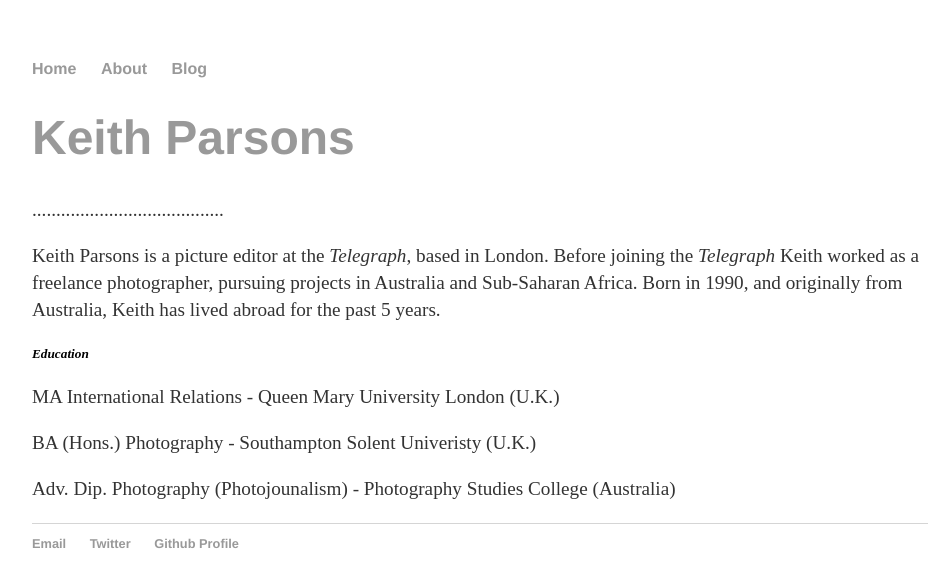
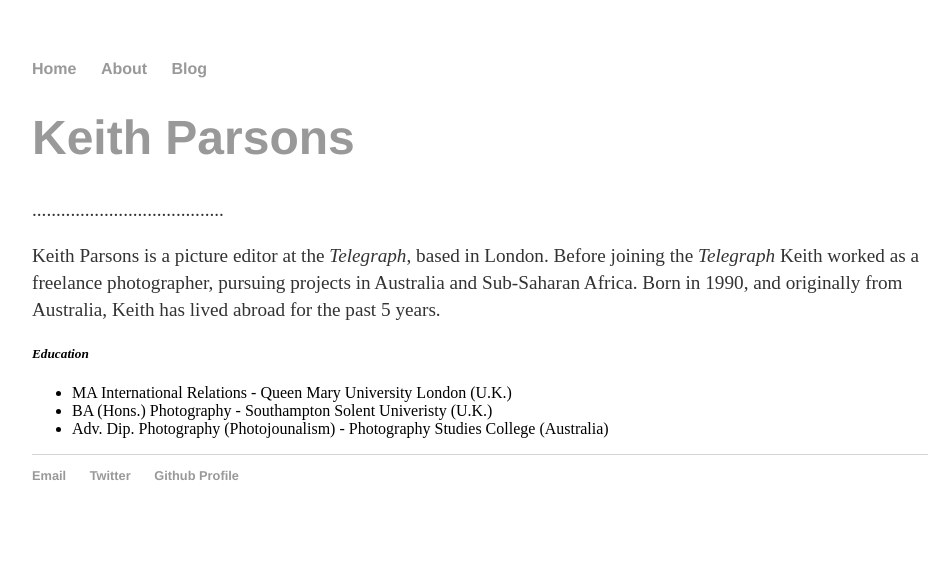
Before and after one commit to klparsons/klparsons90.github.io, a Jekyll site: the page built from about/index.html, in a window 1280 px wide. Shown: the top 587 px of the page, without its empty margins (160-1110 px from the left). Built offline with Jekyll 4.4.1, drawn with Linux system fonts in a browser that asks for light colours.

Commit message:
Update index.html

```diff
--- a/about/index.html
+++ b/about/index.html
@@ -14,6 +14,8 @@ title: Keith Parsons
 
 
        <h5><i>Education</i></h3>
-            <p>MA International Relations - Queen Mary University London (U.K.)</p>
-            <p>BA (Hons.) Photography - Southampton Solent Univeristy (U.K.)</p>
-            <p>Adv. Dip. Photography (Photojounalism) - Photography Studies College (Australia)</p>
+            <ul>
+              <li>MA International Relations - Queen Mary University London (U.K.)</li>
+              <li>BA (Hons.) Photography - Southampton Solent Univeristy (U.K.)</li>
+              <li>Adv. Dip. Photography (Photojounalism) - Photography Studies College (Australia)</li>
+            </ul>
```
